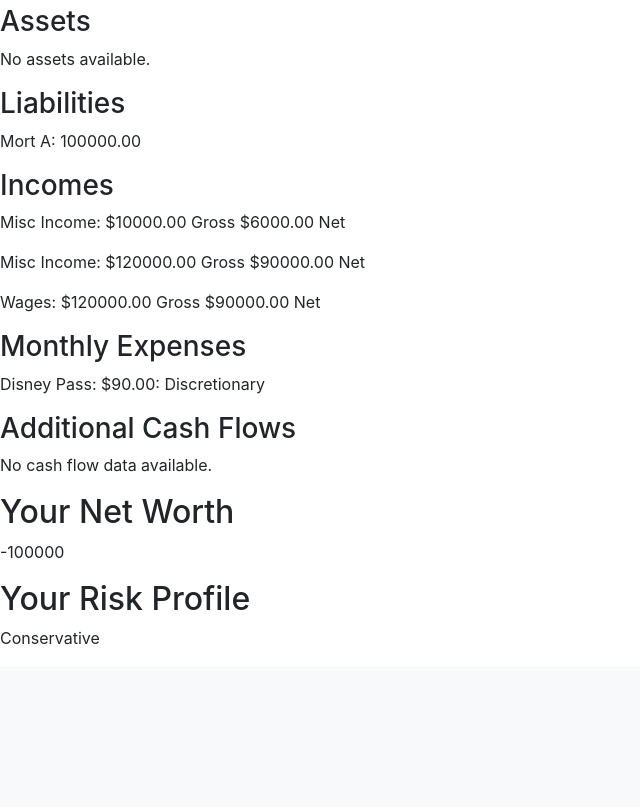
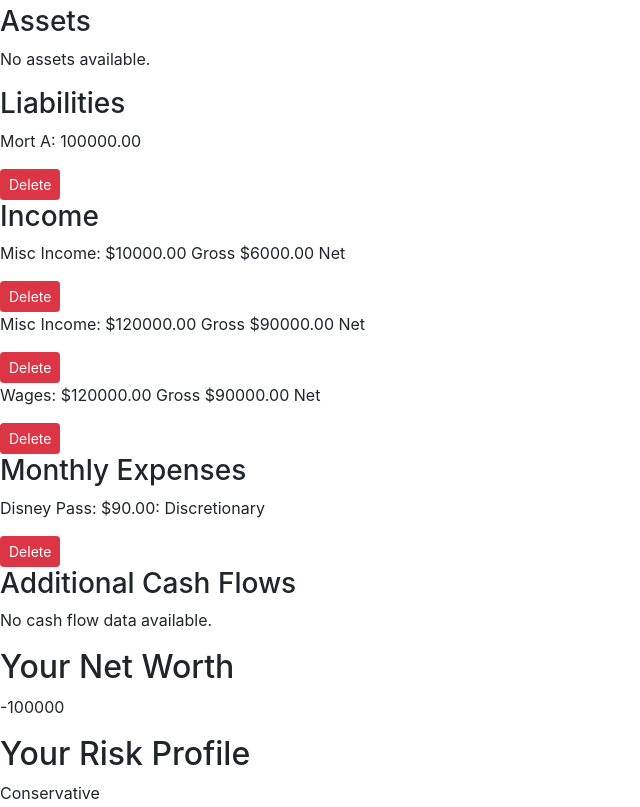
Before and after one commit to mario9100/group7proj, a Django app: page /Finapp/dashboard/ in a window 1280 px wide. Shown: the part 191-998 px from the top of the page, without its empty margins (0-640 px from the left). Before the commit the page ends 836 px from the top, so only its background shows below. Run offline with Django 4.2, Linux system fonts and the light colour scheme; a user stored in the database is signed in; data comes from the database, SQL or seed files in the repository; both versions use the stored data as it was after the commit; some libraries are stand-ins or nearby versions.

Commit message:
Add delete button

```diff
--- a/Finapp/templates/Finapp/dashboard.html
+++ b/Finapp/templates/Finapp/dashboard.html
@@ -19,6 +19,7 @@
         {% for asset in assets %}
             <div class="financial-data">
                 <p>{{ asset.name }}: {{ asset.amount }}</p>
+                {% include 'delete_button.html' with delete_url='Finapp:delete_asset' object=asset %}
             </div>
         {% empty %}
             <p>No assets available.</p>
@@ -28,16 +29,18 @@
         {% for liability in liabilities %}
             <div class="financial-data">
                 <p>{{ liability.name }}: {{ liability.amount }}</p>
+                {% include 'delete_button.html' with delete_url='Finapp:delete_liability' object=liability %}
             </div>
         {% empty %}
             <p>No liabilities available.</p>
         {% endfor %}
 
         <!-- Incomes -->
-        <h3>Incomes</h3>
+        <h3>Income</h3>
         {% for income in incomes %}
             <div class="financial-data">
                 <p>{{ income.name}}: ${{ income.gross_income}} Gross ${{ income.net_income }} Net</p>
+            {% include 'delete_button.html' with delete_url='Finapp:delete_income' object=income %}
             </div>
         {% empty %}
             <p>No income data available.</p>
@@ -48,6 +51,7 @@
         {% for expense in expenses %}
             <div class="financial-data">
                 <p>{{ expense.name }}: ${{ expense.amount }}: {{ expense.expense_type }}</p>
+                {% include 'delete_button.html' with delete_url='Finapp:delete_expense' object=expense %}
             </div>
         {% empty %}
             <p>No expense data available.</p>
@@ -57,6 +61,7 @@
         {% for cash_flow in cash_flows %}
             <div class="financial-data">
                 <p>Date: {{ cash_flow.date }} - Amount: {{ cash_flow.amount }}</p>
+                {% include 'delete_button.html' with delete_url='Finapp:delete_cash_flow' object=cash_flow %}
             </div>
         {% empty %}
             <p>No cash flow data available.</p>
--- /dev/null
+++ b/Finapp/templates/delete_button.html
@@ -0,0 +1,5 @@
+<!-- templates/_delete_button.html -->
+<form action="{% url delete_url object.id %}" method="post" style="display: inline;">
+    {% csrf_token %}
+    <input type="submit" value="Delete" class="btn btn-danger btn-sm" onclick="return confirm('Are you sure you want to delete this item?');">
+</form>
--- a/Finapp/urls.py
+++ b/Finapp/urls.py
@@ -2,7 +2,7 @@ from django.urls import path, include
 from . import views  # Import views from your app
 from django.contrib.auth.views import LoginView
 from django.contrib.auth import views as auth_views
-from .views import questionnaire_view
+from .views import questionnaire_view, delete_asset, delete_liability, delete_income, delete_expense, delete_cash_flow
 
 app_name = 'Finapp'
 
@@ -22,5 +22,10 @@ urlpatterns = [
     path('questionnaire/', questionnaire_view, name='questionnaire'),
     path('import_income/', views.import_income, name='import_income'),
     path('import_expense/', views.import_expense, name='import_expense'),
+    path('delete_asset/<int:asset_id>/', delete_asset, name='delete_asset'),
+    path('delete_liability/<int:liability_id>/', delete_liability, name='delete_liability'),
+    path('delete_income/<int:income_id>/', delete_income, name='delete_income'),
+    path('delete_expense/<int:expense_id>/', delete_expense, name='delete_expense'),
+    path('delete_cash_flow<int:cash_flow_id>/', delete_cash_flow, name='delete_cash_flow'),
     # Add more URL patterns as needed.
 ]
--- a/Finapp/views.py
+++ b/Finapp/views.py
@@ -12,6 +12,10 @@ from django.db import models
 from .forms import QuestionnaireForm, IncomeForm, ExpenseForm
 from .models import RiskProfile
 from .models import Income, Expense
+from django.views.decorators.http import require_POST
+from django.shortcuts import render, redirect, get_object_or_404
+from django.urls import reverse_lazy
+
 def success(request):
     return render(request, 'Finapp/success.html')
 
@@ -198,3 +202,30 @@ def import_expense(request):
         form = ExpenseForm()
 
     return render(request, 'Finapp/import_expense.html', {'form': form})
+
+@login_required
+def delete_object(request, object_id, model, redirect_url):
+    obj = get_object_or_404(model, id=object_id, user=request.user)
+    obj.delete()
+    return redirect(redirect_url)
+
+# Now, your specific delete views can call this generic function:
+@login_required
+def delete_asset(request, asset_id):
+    return delete_object(request, asset_id, Asset, 'Finapp:dashboard')
+
+@login_required
+def delete_liability(request, liability_id):
+    return delete_object(request, liability_id, Liability, 'Finapp:dashboard')
+
+@login_required
+def delete_income(request, income_id):
+    return delete_object(request, income_id, Income, 'Finapp:dashboard')
+
+@login_required
+def delete_expense(request, expense_id):
+    return delete_object(request, expense_id, Expense, 'Finapp:dashboard')
+
+@login_required
+def delete_cash_flow(request, cash_flow_id):
+    return delete_object(request, cash_flow_id, Cash_flow, 'Finapp:dashboard')
```
Also changed, not shown: db.sqlite3.
